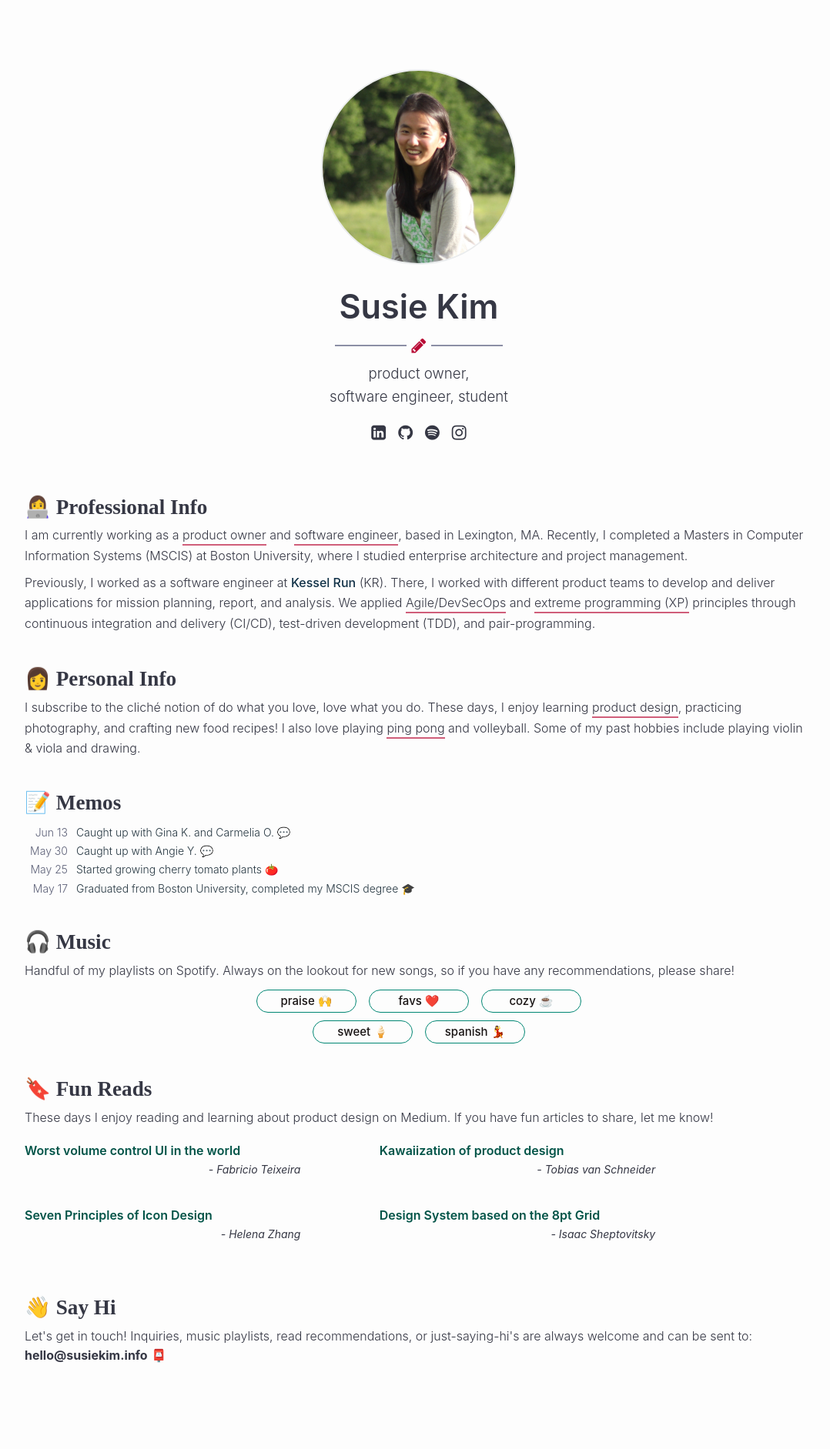
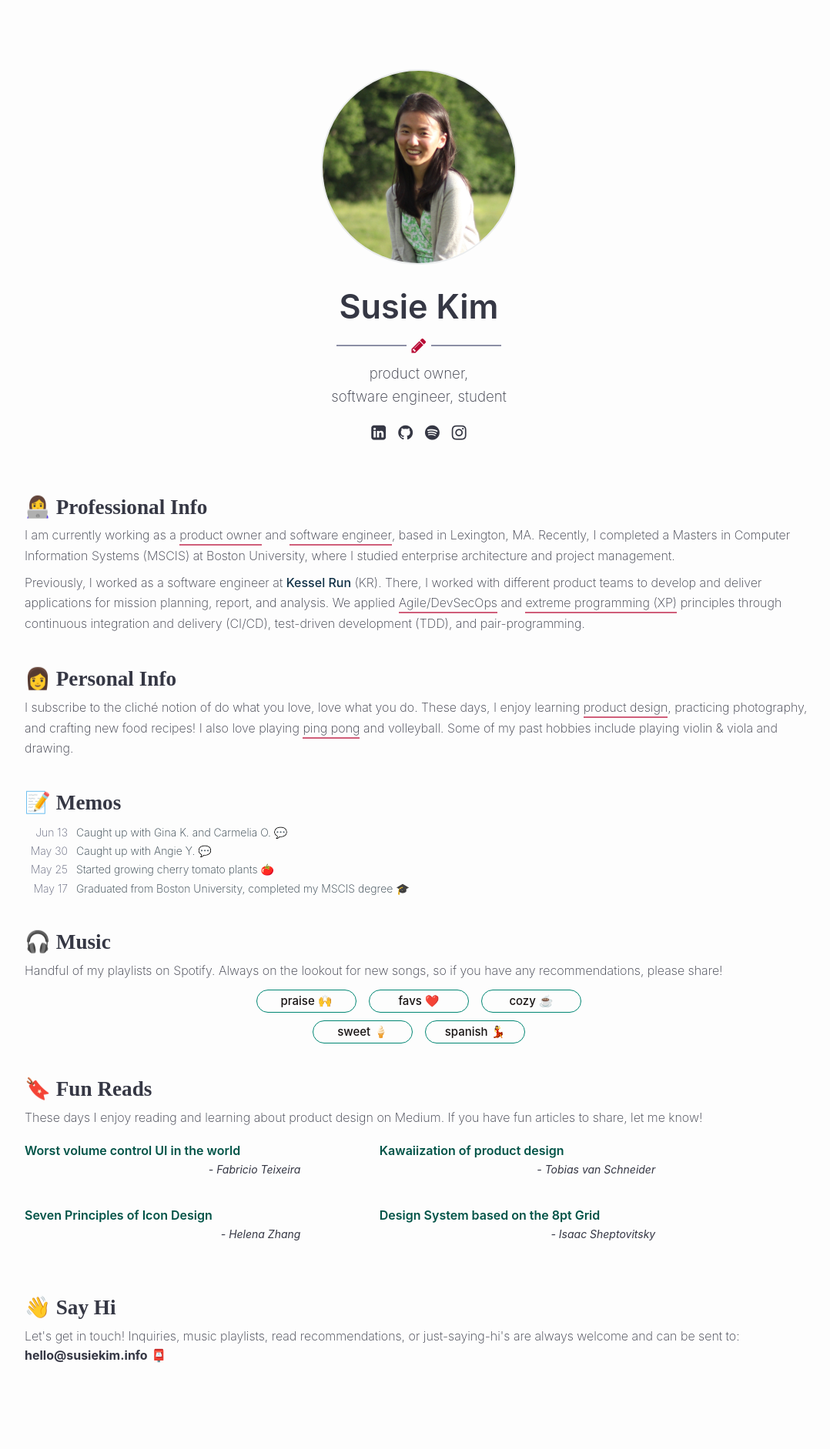
Before and after one commit to suzekim/suzekim.github.io, a Jekyll site: the page built from index.html, in a window 1280 px wide. Shown: the whole page at 77% size, without its empty margins (96-1174 px from the left). Built offline with Jekyll 4.4.1, drawn with Linux system fonts in a browser that asks for light colours; nearby versions of some CDN libraries.

Commit message:
testing font weight

```diff
--- a/_sass/minima/_base.scss
+++ b/_sass/minima/_base.scss
@@ -32,6 +32,10 @@ html {
   min-height: 100vh;
   flex-direction: column;
   overflow-wrap: break-word;
+
+  @include media-query($phone) {
+    font-weight: $base-font-weight;
+  }
 }
 
 p {
--- a/_sass/minima/initialize.scss
+++ b/_sass/minima/initialize.scss
@@ -5,7 +5,7 @@
 $base-font-family: "Avenir Next", -apple-system, BlinkMacSystemFont, "Segoe UI", "Segoe UI Symbol", "Segoe UI Emoji", "Apple Color Emoji", Roboto, Helvetica, Arial, sans-serif !default;
 $code-font-family: "Menlo", "Inconsolata", "Consolas", "Roboto Mono", "Ubuntu Mono", "Liberation Mono", "Courier New", monospace;
 $base-font-size:   16px !default;
-$base-font-weight: 320 !default;
+$base-font-weight: 250 !default;
 $small-font-size:  $base-font-size * 0.875 !default;
 $base-line-height: 1.6 !default;
 
```
